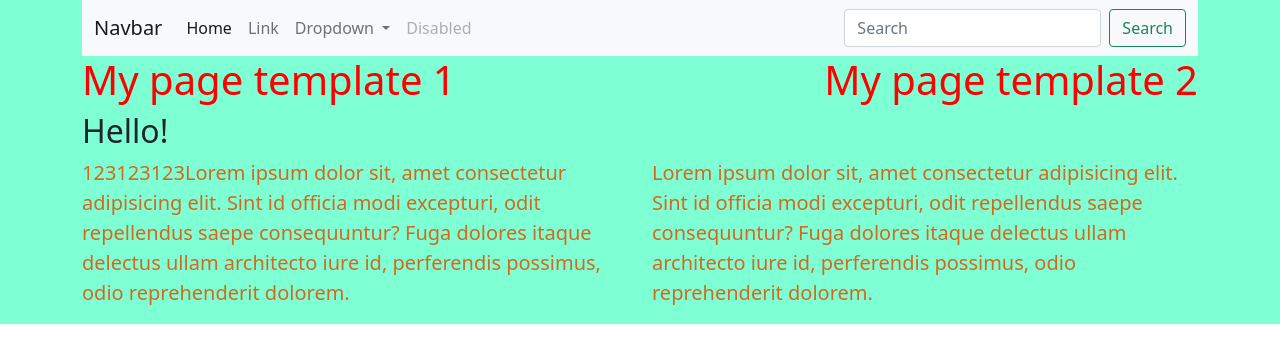
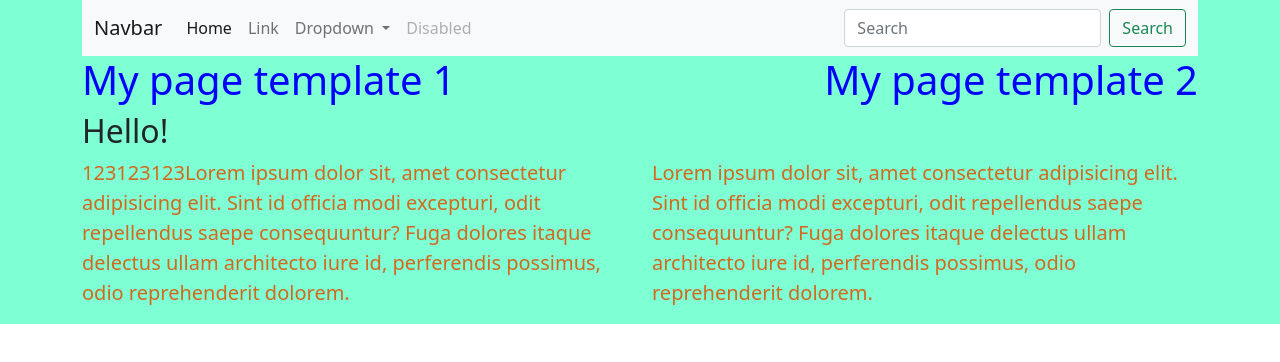
Before and after one commit to alex-ismailov/frontend-project-lvl3, a website built with webpack: page src/index.html in a window 1280 px wide. Built offline with nearby package versions, Linux system fonts and the light colour scheme.

Commit message:
ADd(src/styles/modules/test-module.scss) test comments

```diff
--- a/src/styles/modules/test-module.scss
+++ b/src/styles/modules/test-module.scss
@@ -3,11 +3,14 @@ $font-size: 20px;
 .wrapper {
   background-color: aquamarine;
 
+  /* Этого коммента не должно быть в проде */
+  // Этого тоже
+
   &__title {
     display: flex;
     justify-content: space-between;
     color: blue;
-    color: red;
+    // color: red;
   }
 
   &__text {
```
